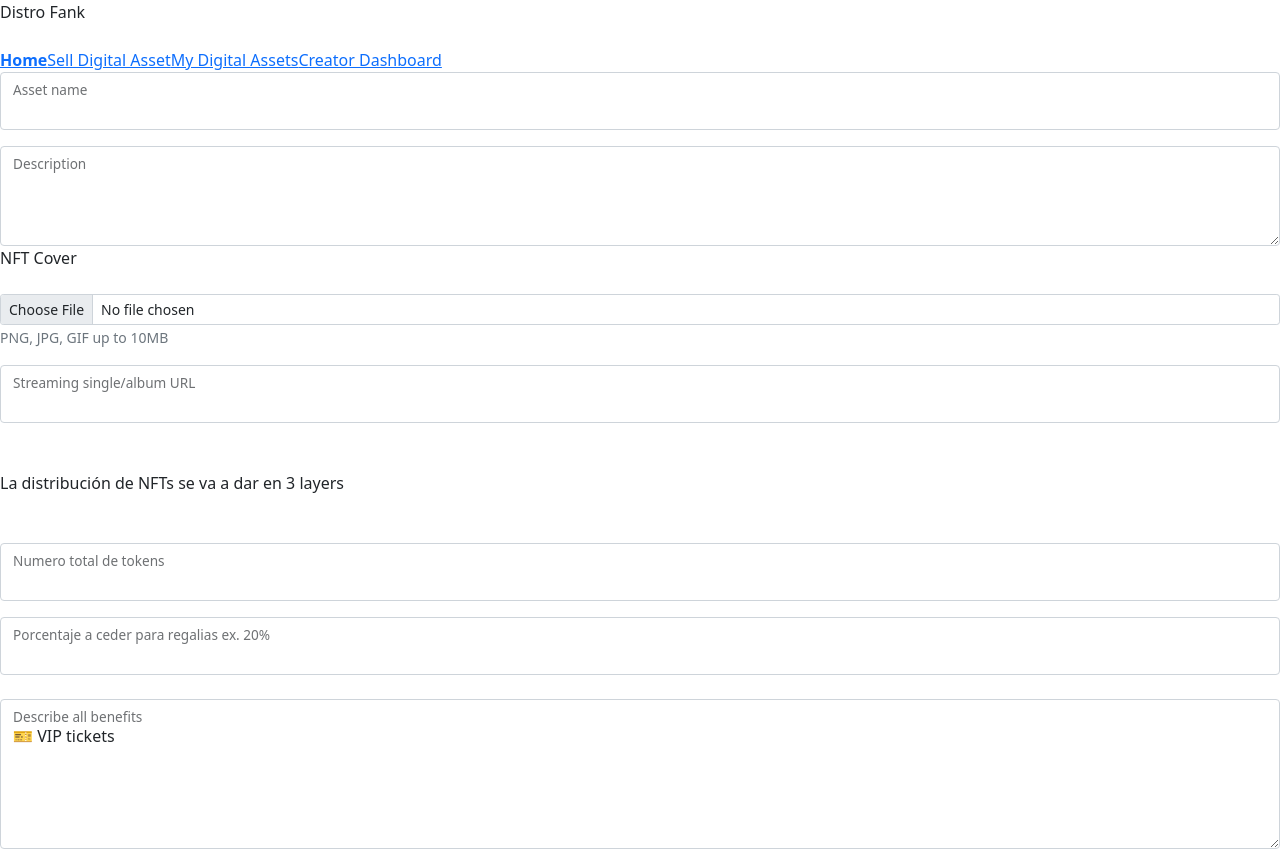
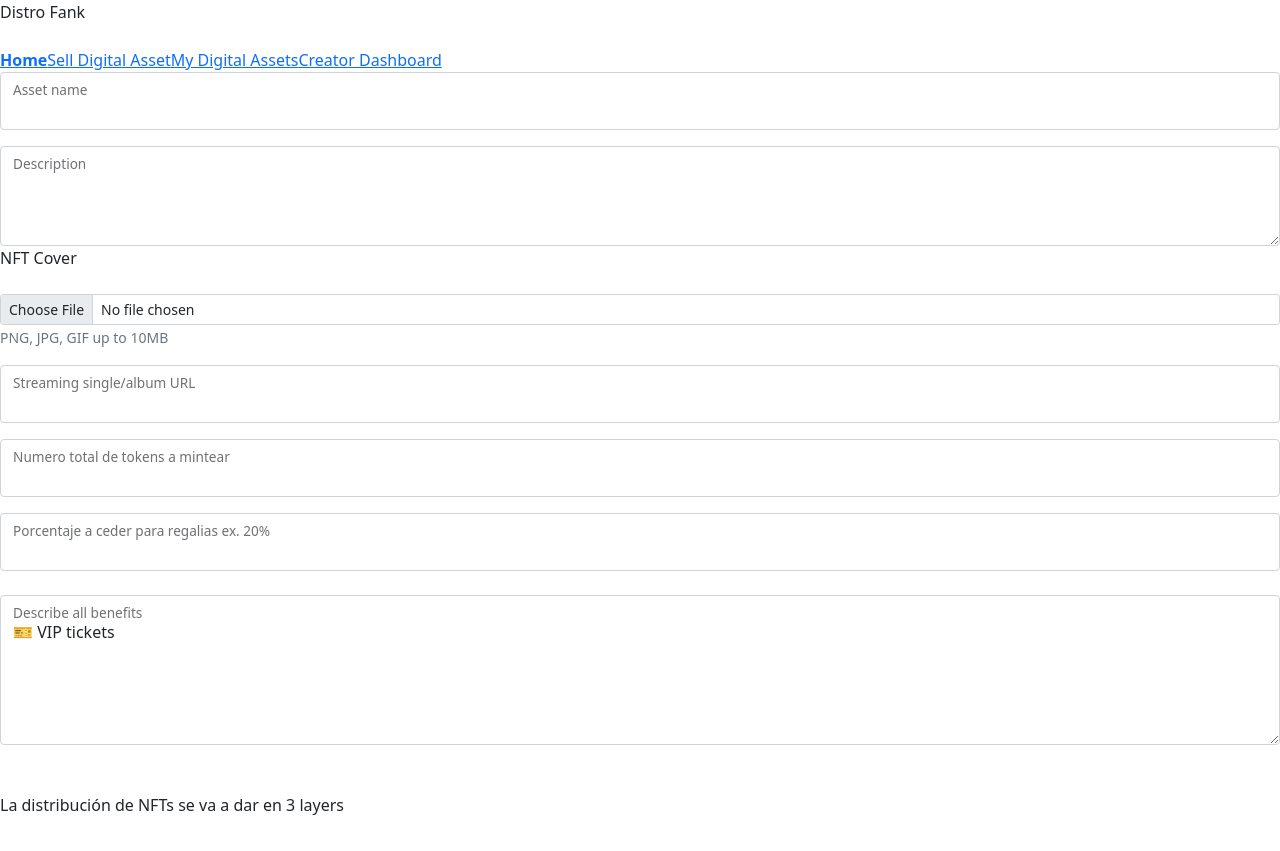
Before and after one commit to bertil291utn/digital-marketplace, a Next.js app: page /create-item in a window 1280 px wide. Shown: the top 851 px of the page. Built offline with nearby package versions, Linux system fonts and the light colour scheme.

Commit message:
:zap: add todos

```diff
--- a/components/create-item/Benefits.component.js
+++ b/components/create-item/Benefits.component.js
@@ -7,6 +7,8 @@ const Benefits = ({ title, benefitsArray }) => {
   const { totalTokens, totalRoyalties } = useGlobalContext();
   console.log('totalTokens', totalTokens);
   console.log('totalRoyalties', totalRoyalties);
+  //TODO: make total percentage royalties math operation for an specific layer using total(token and percentage) variables
+  //TODO: after enter values(tokens) on each layer, display error/warning messages on inputs
 
   const [totalPercentage, setTotalPercentage] = useState();
   const benefitsGroupName = title.toLowerCase().replace(' ', '-');
--- a/pages/create-item.js
+++ b/pages/create-item.js
@@ -8,6 +8,7 @@ import { useGlobalContext } from '../providers/GlobalProviders';
 export default function CreateItem() {
   const { updateTotalTokens, updateTotalRoyalties } = useGlobalContext();
   const [fileCoverUrl, setFileCoverUrl] = useState();
+  //TODO: add like a stepper to add mandatory step (total tokens and royalties) to move on to layers
   const [formValues, setFormValues] = useState({
     NFTName: '',
     description: '',
@@ -112,13 +113,11 @@ export default function CreateItem() {
 
         {/* token detailed info */}
         <div>
-          <p className='my-5'>
-            La distribuci&oacute;n de NFTs se va a dar en 3 layers
-          </p>
           <div className='grid grid-cols-2 gap-5'>
+            <div>
               <FloatingLabel
                 controlId='tokenNumber'
-              label='Numero total de tokens'
+                label='Numero total de tokens a mintear'
                 className='mb-3'
               >
                 <Form.Control
@@ -140,6 +139,8 @@ export default function CreateItem() {
                 />
               </FloatingLabel>
             </div>
+          </div>
+
           <div className='my-4'>
             <FloatingLabel controlId='allPerks' label='Describe all benefits'>
               <Form.Control
@@ -151,6 +152,9 @@ export default function CreateItem() {
               />
             </FloatingLabel>
           </div>
+          <p className='my-5'>
+            La distribuci&oacute;n de NFTs se va a dar en 3 layers
+          </p>
 
           <div className='my-4'>
             <ul>
```
Lines whose indentation alone changed are shown as unchanged.
